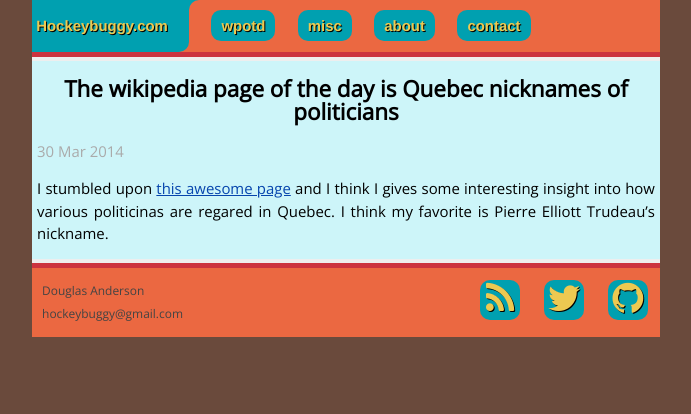
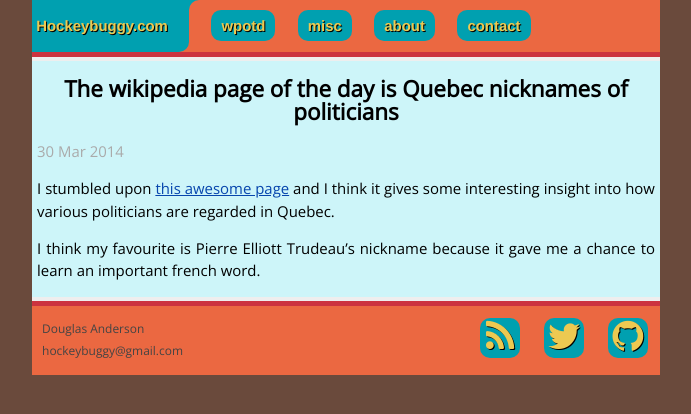
Before and after one commit to hockeybuggy/hockeybuggy.com, a Jekyll site: the page built from _posts/2014-03-30-wpotd_b406ky9S.md, in a window 1280 px wide. Shown: the top 414 px of the page, without its empty margins (294-985 px from the left). Built offline with Jekyll 4.4.1, drawn with Linux system fonts in a browser that asks for light colours; Markdown is read by kramdown in place of the engine named in the settings.

Commit message:
Fixed some spelling mistakes and extended the post a bit

```diff
--- a/_posts/2014-03-30-wpotd_b406ky9S.md
+++ b/_posts/2014-03-30-wpotd_b406ky9S.md
@@ -6,8 +6,10 @@ categories: wpotd
 author: Douglas Anderson
 ---
 
-I stumbled upon [this awesome page][page] and I think I gives some interesting
-insight into how various politicinas are regared in Quebec. I think my favorite
-is Pierre Elliott Trudeau's nickname.
+I stumbled upon [this awesome page][page] and I think it gives some interesting
+insight into how various politicians are regarded in Quebec.
+
+I think my favourite is Pierre Elliott Trudeau's nickname because it gave me a
+chance to learn an important french word.
 
 [page]: http://en.wikipedia.org/wiki/Prime_Minister_nicknaming_in_Quebec
```
